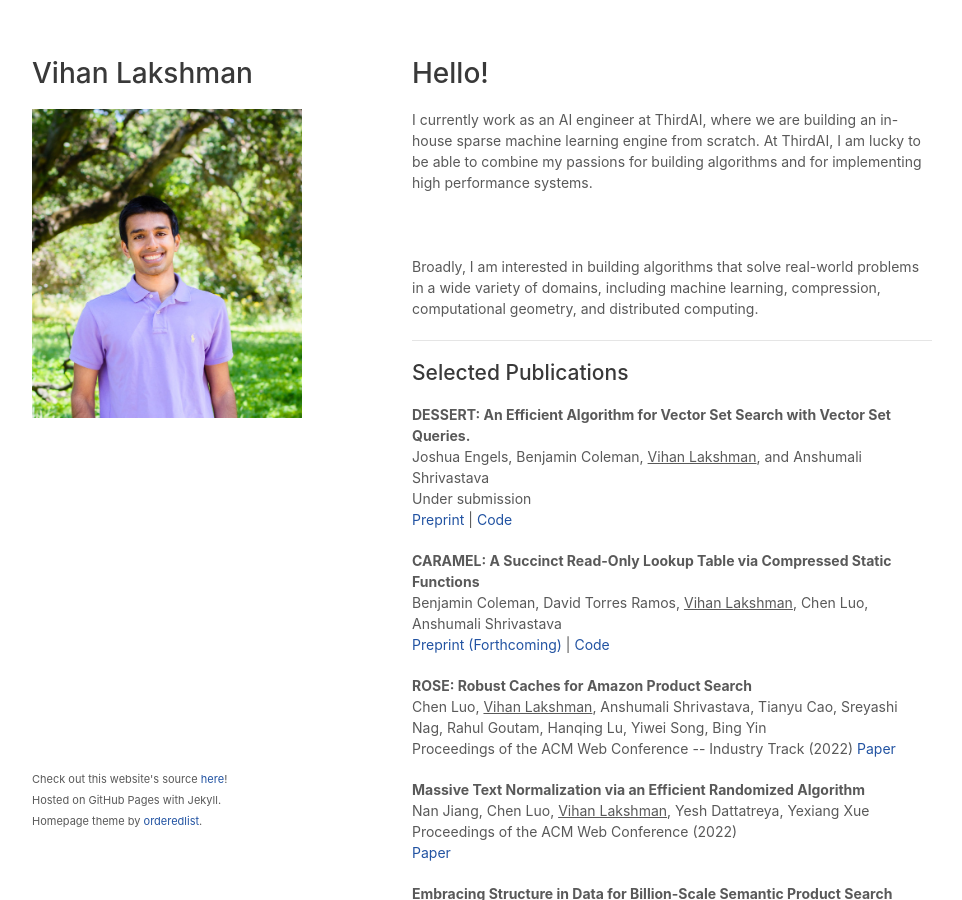
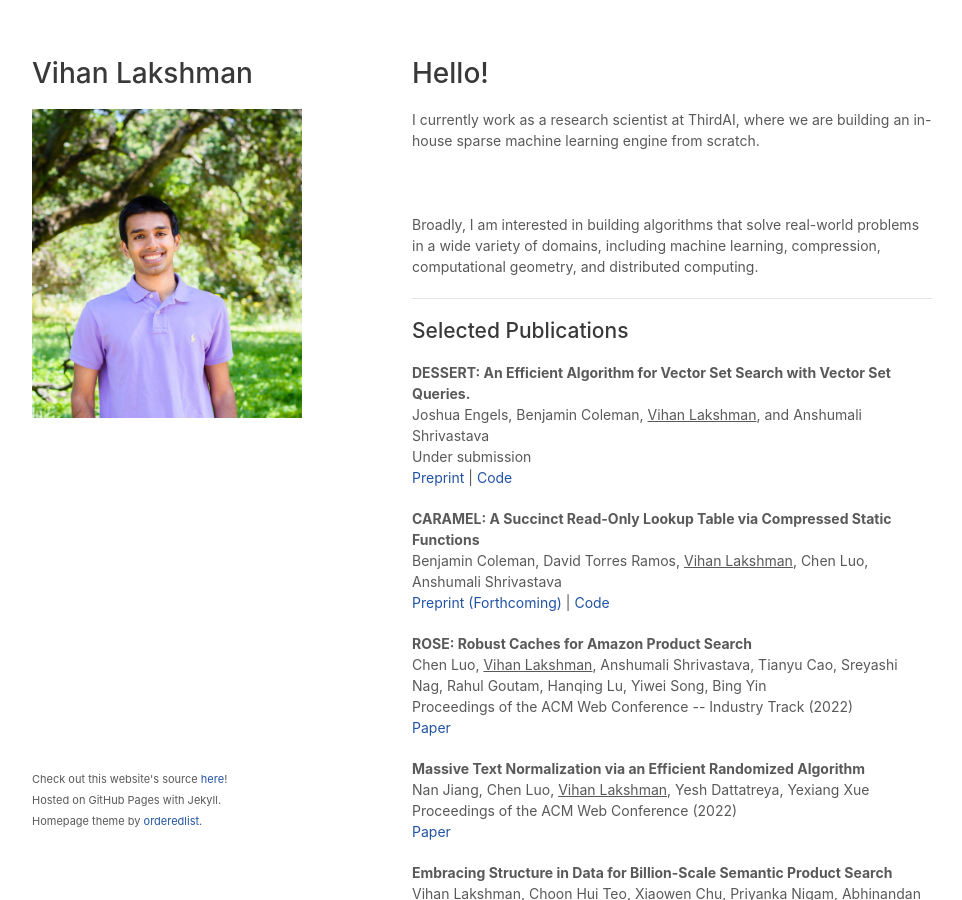
Before and after one commit to vihan-lakshman/vihan-lakshman.github.io, a Jekyll site: the page built from index.html, in a window 1280 px wide and 900 px high. Shown: the whole window, without its empty margins (158-1120 px from the left). Built offline with Jekyll 4.4.1, drawn with Linux system fonts in a browser that asks for light colours; a style sheet for code colours, icons or effects is not loaded.

Commit message:
Small edits

```diff
--- a/index.html
+++ b/index.html
@@ -44,10 +44,8 @@
     <section>
       <h1>Hello!</h1>
 
-      I currently work as an AI engineer at ThirdAI, where we are building an
-      in-house sparse machine learning engine from scratch. At ThirdAI, I am
-      lucky to be able to combine my passions for building algorithms and
-      for implementing high performance systems.
+      I currently work as a research scientist at ThirdAI, where we are building an
+      in-house sparse machine learning engine from scratch.
 
       <br><br>
 
@@ -81,7 +79,7 @@
         <b>ROSE: Robust Caches for Amazon Product Search</b><br>
         Chen Luo, <u>Vihan Lakshman</u>, Anshumali Shrivastava, Tianyu Cao, Sreyashi Nag, Rahul Goutam, Hanqing Lu,
         Yiwei Song, Bing Yin<br>
-        Proceedings of the ACM Web Conference -- Industry Track (2022)
+        Proceedings of the ACM Web Conference -- Industry Track (2022)<br>
         <a href="https://dl.acm.org/doi/pdf/10.1145/3487553.3524213">Paper</a>
       </p>
 
```
